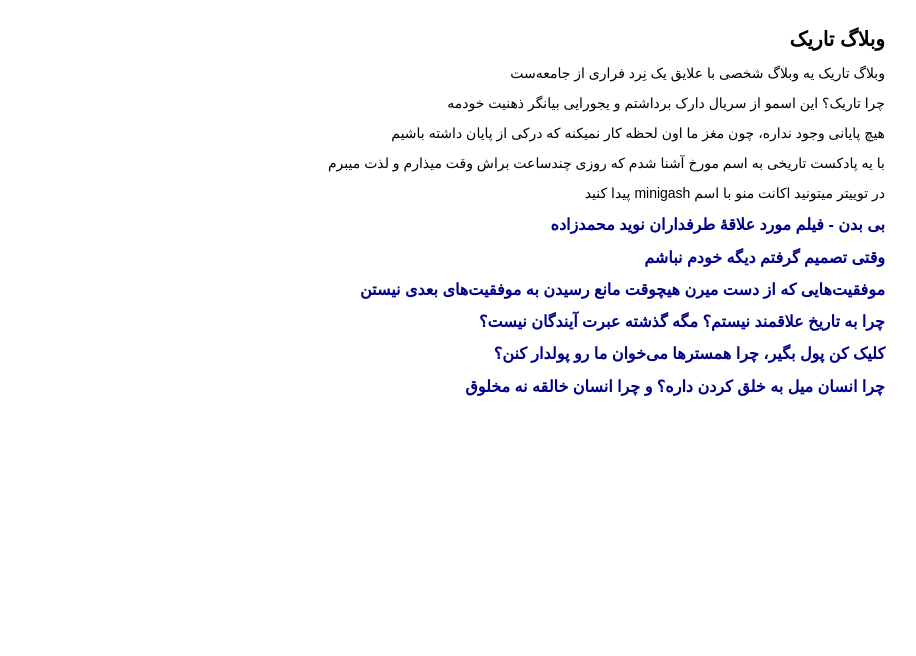
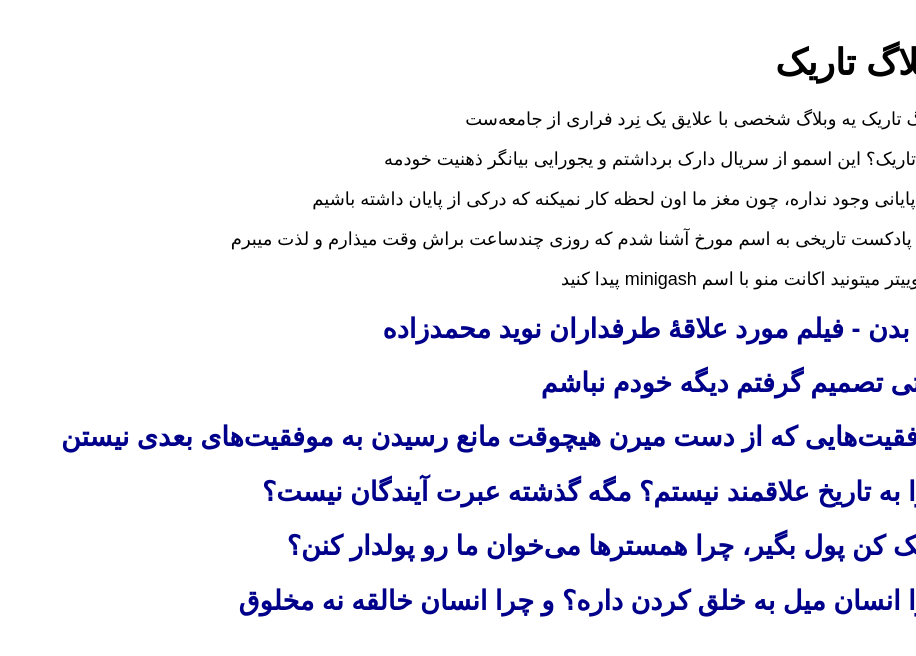
Before and after one commit to darkblog/darkblog.github.io, a Jekyll site: the page built from index.html, in a window 1280 px wide. Shown: the top 656 px of the page, without its empty margins (364-1280 px from the left). Built offline with Jekyll 4.4.1, drawn with Linux system fonts in a browser that asks for light colours.

Commit message:
Update index.html

```diff
--- a/index.html
+++ b/index.html
@@ -8,7 +8,7 @@
 <title>وبلاگ تاریک</title>
 <meta name="description" content="وبلاگ تاریک یه وبلاگ شخصی با علایق یک نِرد فراری از جامعه‌ست">
 <meta name="viewport" content="width=device-width">
-<style>body{font-family:sans-serif;font-size:14px;margin:auto;padding:1em;width:80%}a{text-decoration:none;color:darkblue}h1{font-size:20px}h2{font-size:16px}</style>
+<style>body{font-family:sans-serif;font-size:18px;margin:auto;padding:1em;width:80%}a{text-decoration:none;color:darkblue}</style>
 </head>
 <body>
 <h1>وبلاگ تاریک</h1>
```
